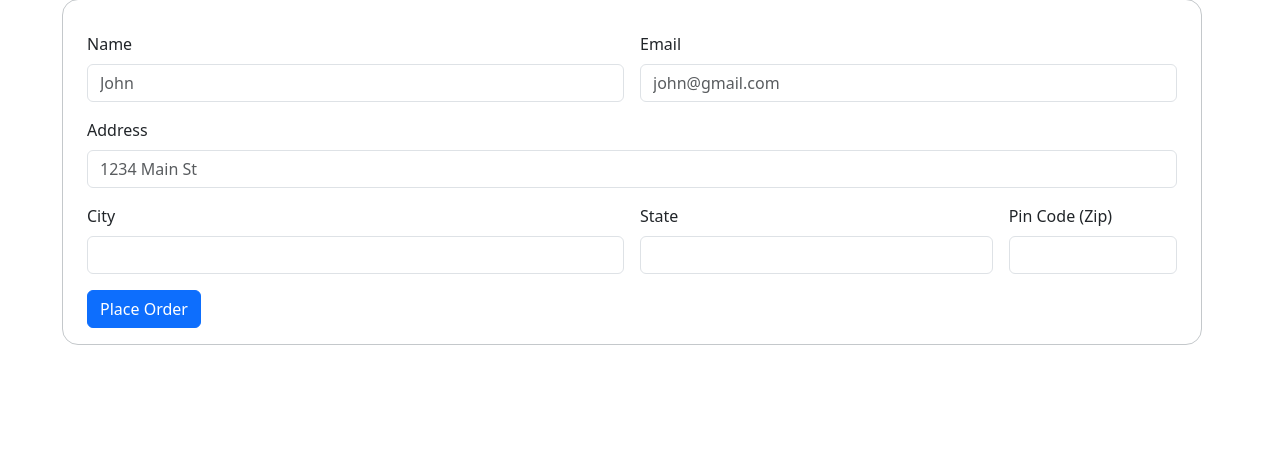
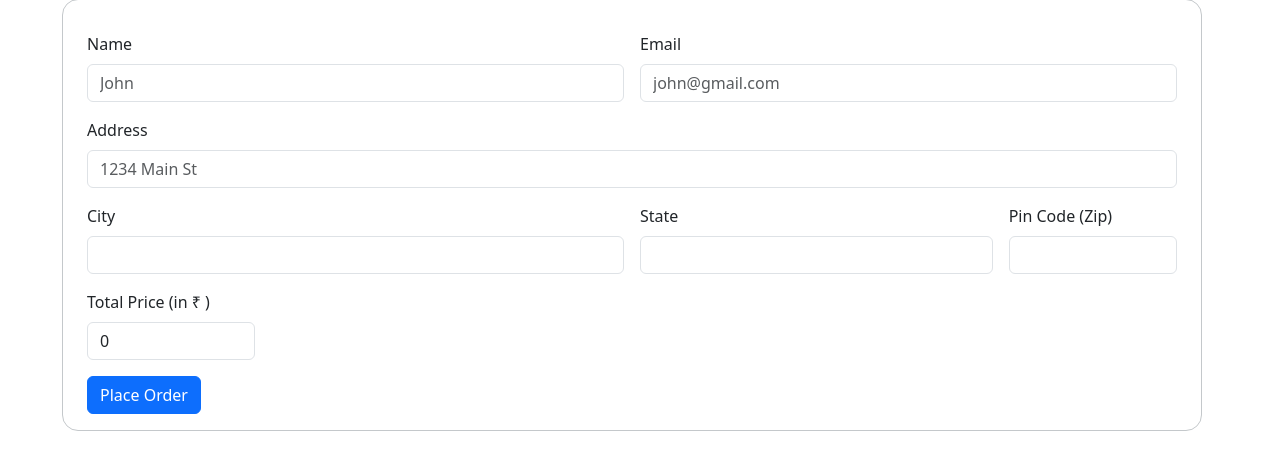
Before and after one commit to shubhenduanupamdutta/E_Com, a Django app: page /checkout/ in a window 1280 px wide. Shown: the part 284-754 px from the top of the page. Run offline with Django 4.2, Linux system fonts and the light colour scheme.

Commit message:
Add total to checkout form, modify view and script

```diff
--- a/ecom_site/shop/static/shop/script.js
+++ b/ecom_site/shop/static/shop/script.js
@@ -16,7 +16,7 @@ document.querySelectorAll(".atc").forEach((button) => {
     let productId = event.target.id;
     let productName = document.getElementById("nm" + productId).innerHTML;
     let productPriceStr = document.getElementById("price" + productId).innerHTML;
-    let productPrice = parseFloat(productPriceStr.split(" ")[1])
+    let productPrice = parseFloat(productPriceStr.split(" ")[1]);
     console.log(productId + " clicked");
     console.log(productName, productPrice);
     if (cart[productId] != undefined) {
@@ -82,7 +82,10 @@ if (Object.keys(cart).length > 0) {
   create_checkout_list_item("Your Total Cart Value", "", total);
 }
 
-
 if (!(document.getElementById("items") == null)) {
   document.getElementById("items").value = JSON.stringify(cart);
 }
+
+if (!(document.getElementById("total-price") == null)) {
+  document.getElementById("total-price").value = total;
+}
--- a/ecom_site/shop/templates/shop/checkout.html
+++ b/ecom_site/shop/templates/shop/checkout.html
@@ -49,6 +49,10 @@
                 <label for="inputZip" class="form-label">Pin Code (Zip)</label>
                 <input type="text" name="zip_code" class="form-control" id="inputZip">
             </div>
+            <div class="col-md-2">
+                <label for="total-price" class="form-label">Total Price (in &#8377; )</label>
+                <input readonly="" type="number" name="total_price" class="form-control" id="total-price">
+            </div>
             <div class="col-12">
                 <button type="submit" class="btn btn-primary">Place Order</button>
             </div>
--- a/ecom_site/shop/views.py
+++ b/ecom_site/shop/views.py
@@ -41,7 +41,7 @@ def checkout(request):
 
     if request.method == "POST":
         fields = ['items', 'name', 'email',
-                  'address', 'city', 'state', 'zip_code']
+                  'address', 'city', 'state', 'zip_code', 'total_price']
         data = {field: request.POST.get(field, "") for field in fields}
 
         order = Order(**data)
```
